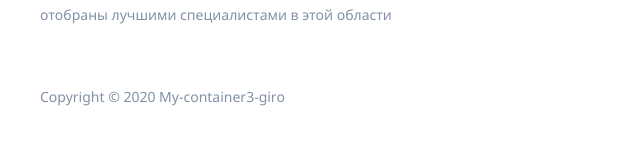
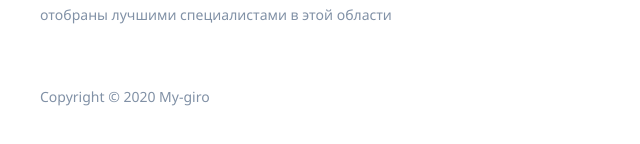
Before and after one commit to Chikibrakus/Giroscooter, a plain HTML site: page Вёрстка_гироскутера/index.html in a window 1280 px wide. Shown: the part 4606-4750 px from the top of the page, 88-728 px from the left. Drawn offline with Linux system fonts and the light colour scheme.

Commit message:
Update index.html

```diff
--- a/Вёрстка_гироскутера/index.html
+++ b/Вёрстка_гироскутера/index.html
@@ -336,7 +336,7 @@
                         отобраны лучшими специалистами в этой области
                     </p>
                     <p class="container12-copyright">
-                        Copyright &copy; 2020 My-container3-giro
+                        Copyright &copy; 2020 My-giro
                     </p>
                 </div>
                 <div class="container12-different">
```
